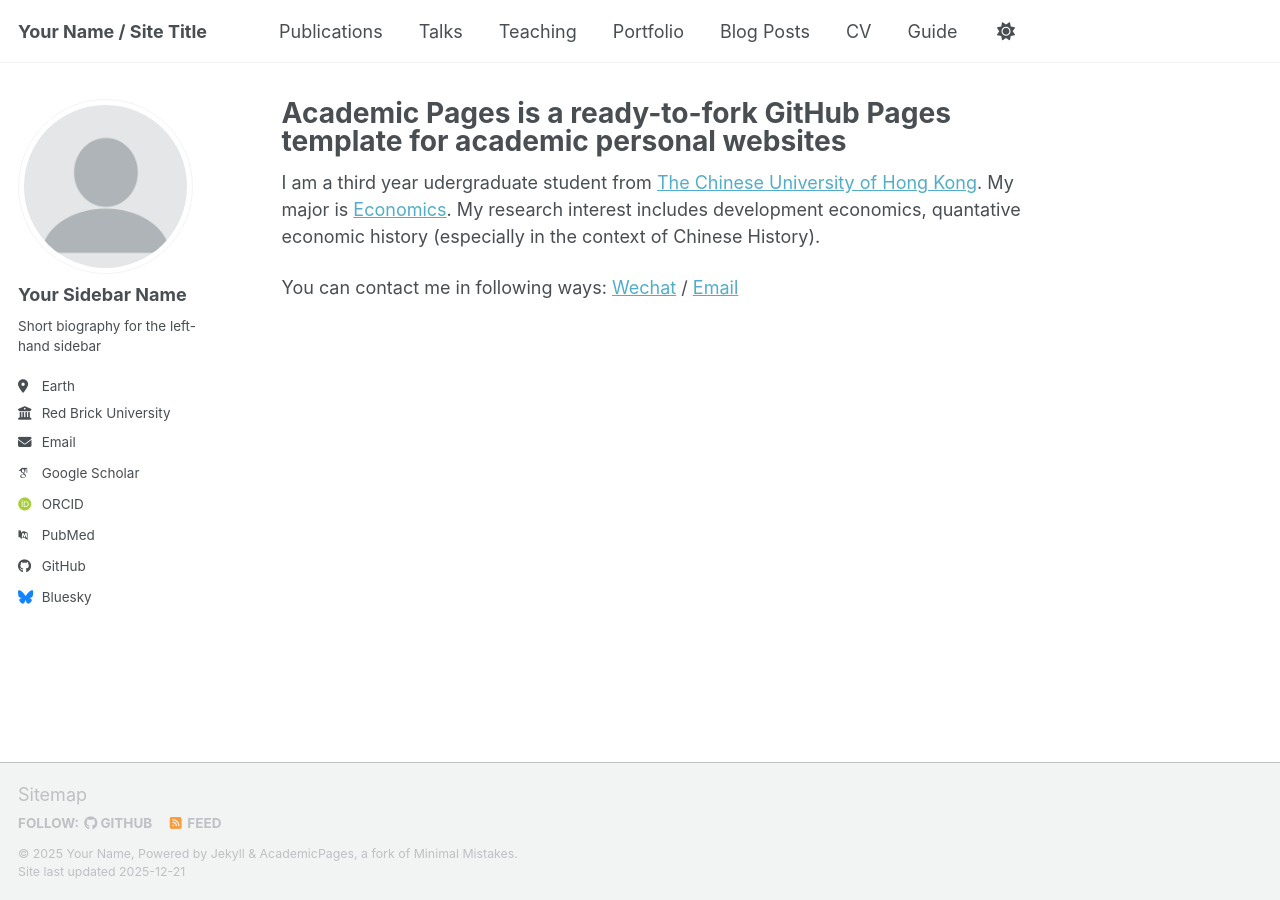
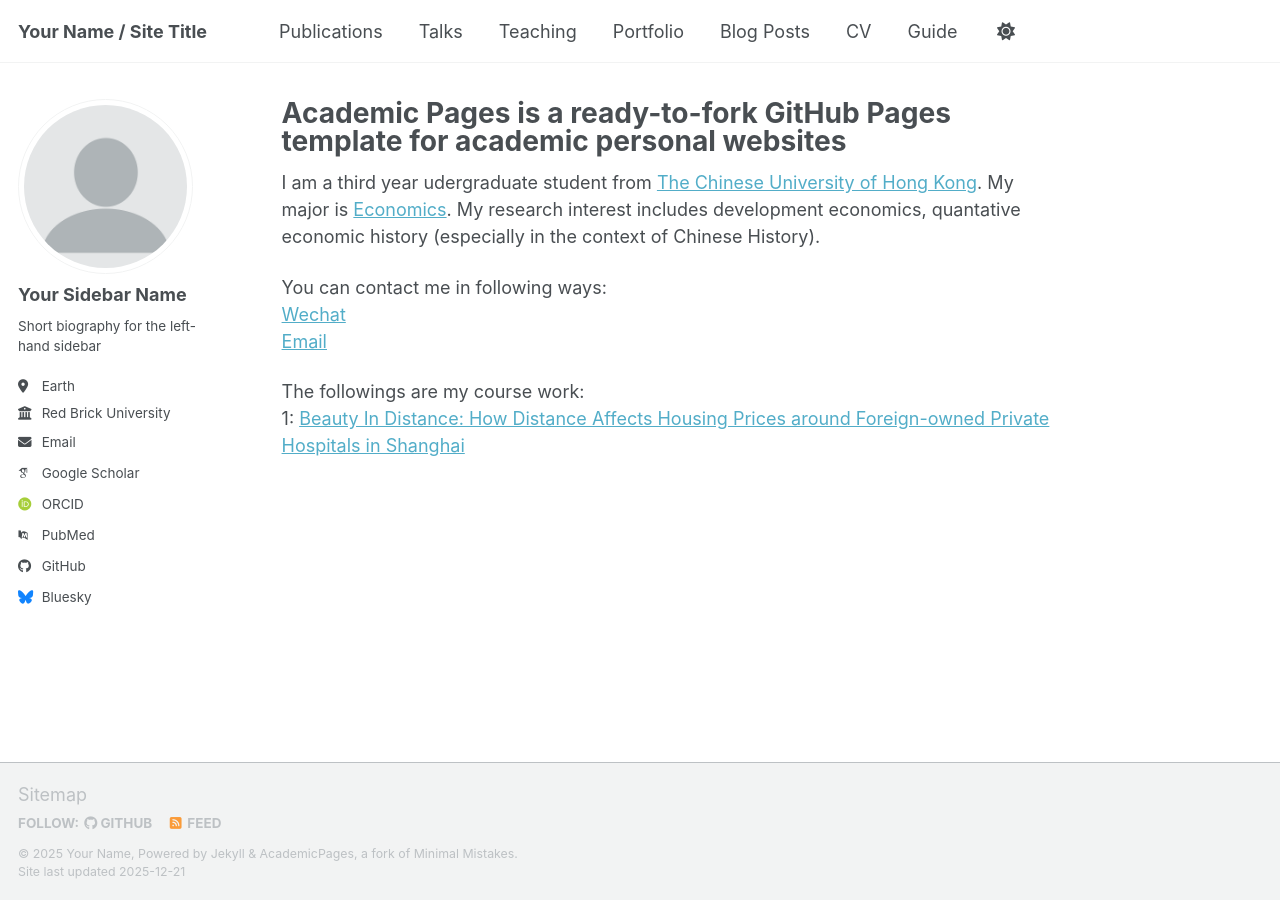
Before and after one commit to Kishtonzhang/Kishtonzhang.github.io, a Jekyll site: the page built from _pages/about.md, in a window 1280 px wide. Built offline with Jekyll 4.4.1, drawn with Linux system fonts in a browser that asks for light colours; some web fonts are replaced; a script bundle is joined from its source files by our own code; library files that are not in the unit come from our copies.

Commit message:
Update about.md

```diff
--- a/_pages/about.md
+++ b/_pages/about.md
@@ -8,5 +8,14 @@ redirect_from:
 ---
 I am a third year udergraduate student from [The Chinese University of Hong Kong](https://www.cuhk.edu.hk/chinese/index.html). My major is [Economics](https://www.econ.cuhk.edu.hk/en/home/). My research interest includes development economics, quantative economic history (especially in the context of Chinese History).
 
-You can contact me in following ways:
-[Wechat](../images/Wechat_qrcode.jpg) / [Email](kishtonzhang@link.cuhk.edu.hk)
+
+
+You can contact me in following ways:<br>[Wechat](../images/Wechat_qrcode.jpg)<br>[Email](kishtonzhang@link.cuhk.edu.hk)
+
+
+
+
+The followings are my course work:<br>
+1: [Beauty In Distance: How Distance Affects
+Housing Prices around Foreign-owned
+Private Hospitals in Shanghai](../assets/econ2901_repot.pdf)
```
